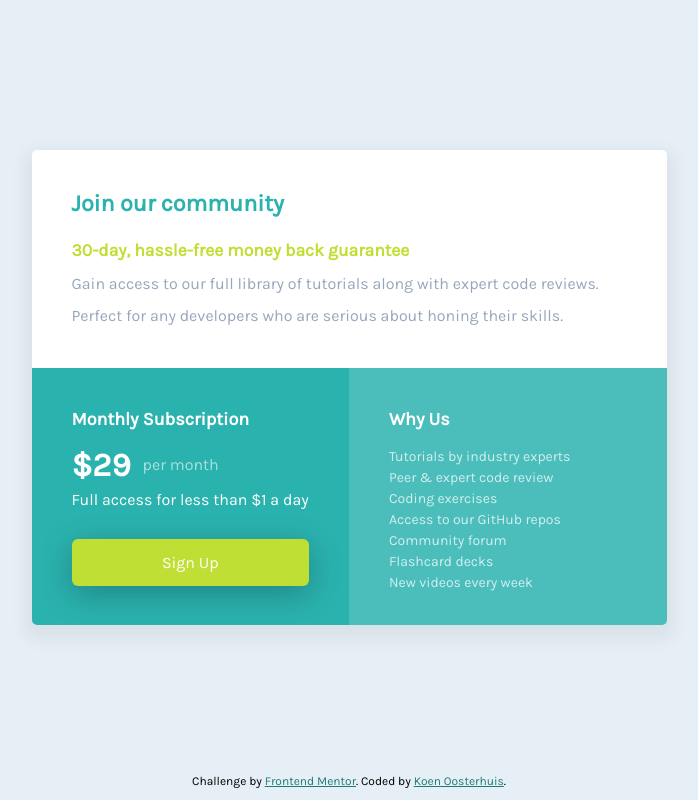
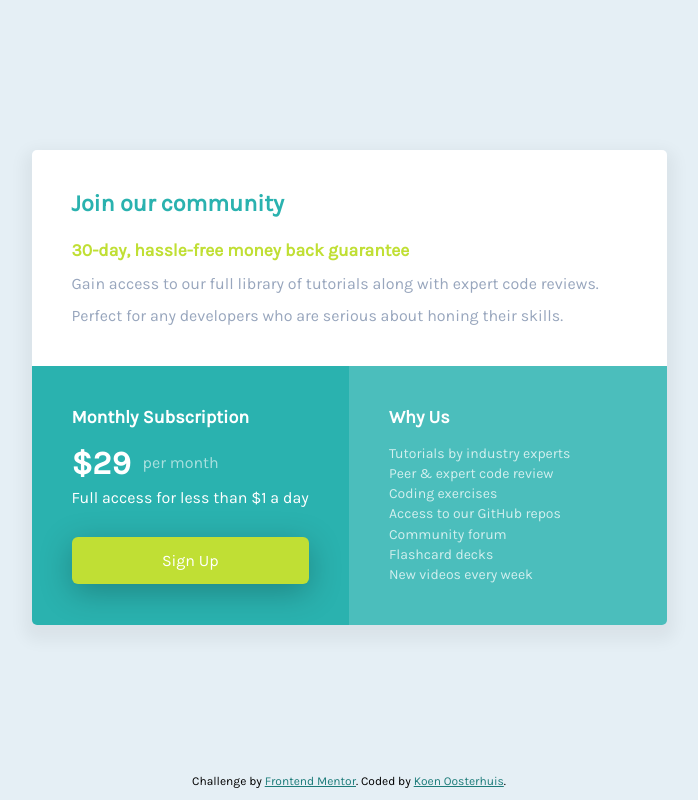
Before and after one commit to koeno100/single-price-grid-component, a plain HTML site: page index.html in a window 1280 px wide. Shown: the whole page, without its empty margins (291-989 px from the left). Drawn offline with Linux system fonts and the light colour scheme.

Commit message:
Final Commit

```diff
--- a/style.css
+++ b/style.css
@@ -1,10 +1,11 @@
 @import url('https://fonts.googleapis.com/css2?family=Karla&display=swap');
-
+/* Reset styles */
 * {
     margin: 0;
     padding: 0;
 }
 
+/* Some general styles for the main elements */
 body {
     background-color: hsl(204, 43%, 93%);
     font-family: Karla, sans-serif;
@@ -22,7 +23,7 @@ body {
 
 .header-title {
     color: hsl(179, 62%, 43%);
-    font-size: 1.25rem;
+    font-size: 1.17rem;
     margin-bottom: 1.375rem;
 }
 
@@ -37,6 +38,10 @@ body {
     font-size: 0.8125rem;
 }
 
+main, footer {
+    margin-top: auto;
+}
+
 main {
     overflow: hidden;
     position: relative;
@@ -48,23 +53,30 @@ main {
     margin-bottom: 4rem;
 }
 
-.grid-section {
-    padding: 1.5rem;
+.join-community {
+    padding: 2rem 1.5rem;
     background-color: hsl(0, 100%, 100%);
 }
 
+.monthly-subscription, .why-us {
+    padding: 1.5rem;
+}
+
+/* Styles for the "Join our community" block */
 .guarantee {
     color: hsl(71, 73%, 54%);
-    font-size: .875rem;
+    font-size: 0.875rem;
     line-height: 1.309;
     margin-bottom: 0.875rem;
 }
 
 .join-community-text {
     color: hsl(218, 22%, 67%);
+    font-size: 0.85rem;
     line-height: 2;
 }
 
+/* Styles for the "Monthly Subscription" block */
 .monthly-subscription {
     background-color: hsl(179, 62%, 43%);
 }
@@ -111,6 +123,7 @@ main {
     margin-left: 0.75rem;
 }
 
+/* Styles for the "Why Us" block */
 .why-us {
     background-color: hsl(179, 47%, 52%);
 }
@@ -118,14 +131,11 @@ main {
 .why-us-list {
     color: hsla(0, 100%, 100%, 0.75);
     font-size: 0.875rem;
-    line-height: 1.5;
+    line-height: 1.45;
     list-style-type: none;
 }
 
-main, footer {
-    margin-top: auto;
-}
-
+/* Footer styles */
 footer {
     margin-bottom: 0.75rem;
 }
@@ -138,10 +148,11 @@ footer {
     color: hsl(179, 62%, 30%);
 }
 
+/* Responsive design for larger screens */
 @media only screen and (min-width: 44rem) {
     main {
         display: grid;
-        grid-template-rows: repeat(2, 1fr);
+        grid-template-rows: 13.5rem 16.1875rem;
         grid-template-columns: repeat(2, 1fr);
         gap: 0;
         width: 39.6875rem;
@@ -149,7 +160,6 @@ footer {
     }
     .join-community {
         grid-column: 1/3;
-        width: auto;
     }
     .grid-section {
         padding: 2.5rem 2.5rem 2rem 2.5rem;
@@ -162,11 +172,9 @@ footer {
         margin-bottom: 0.4375rem;
     }
     .monthly-subscription {
-        grid-row: 2/3;
         grid-column: 1/2;
     }
     .why-us {
-        grid-row: 2/3;
         grid-column: 2/3;
     }
     .join-community-text {
```
Also changed, not shown: screenshots/screenshot_desktop.png (added), screenshots/screenshot_mobile.png (added), 2 other files.
